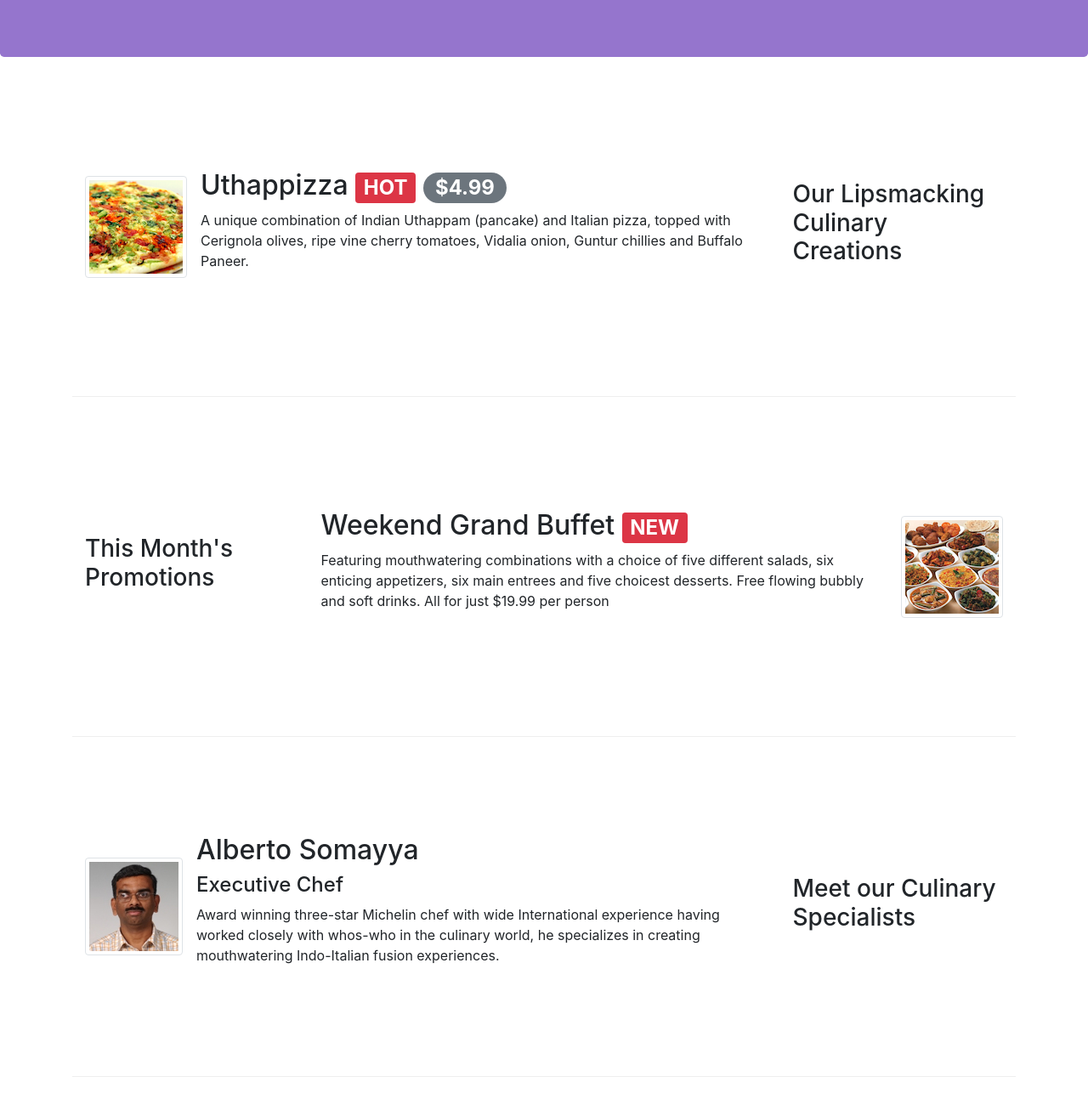
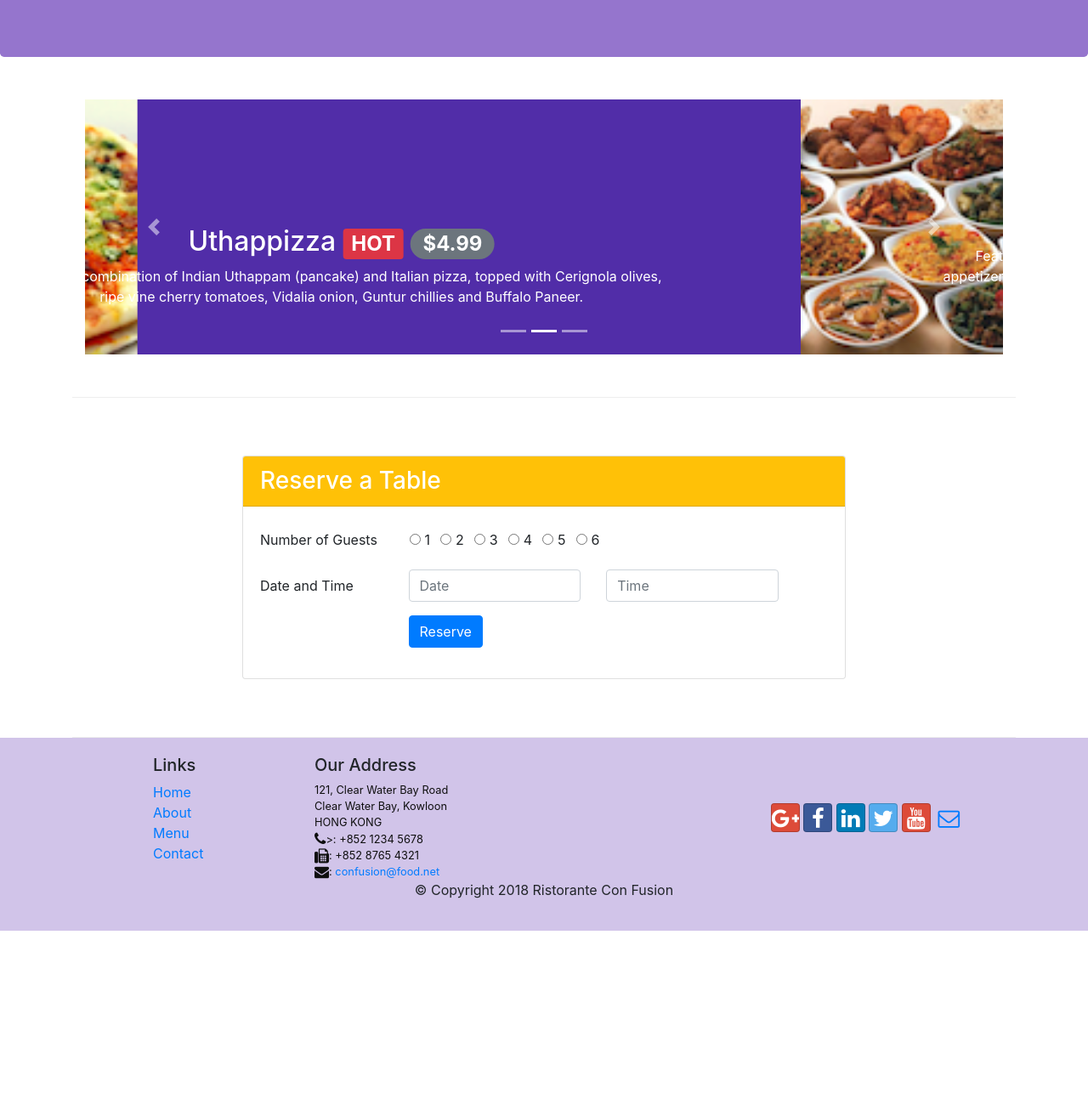
Before and after one commit to kkochie-archive/coursera-bootstrap, a website: page index.html in a window 1280 px wide. Shown: the part 267-1560 px from the top of the page at 85% size. After the commit the page ends 1362 px from the top, so only its background shows below. Drawn offline with nearby package versions, Linux system fonts and the light colour scheme.

Commit message:
Carousel

```diff
--- a/css/styles.css
+++ b/css/styles.css
@@ -44,3 +44,18 @@ body {
     border-bottom: 1px solid #ddd;
     padding: 10px;
 }
+
+.carousel {
+    background:#512DA8;
+}
+
+.carousel-item {
+    height: 300px;
+}
+
+.carousel-item img {
+    position:absolute;
+    top: 0;
+    left: 0;
+    min-height: 300px;
+}
--- a/index.html
+++ b/index.html
@@ -121,16 +121,16 @@
     </header>
 
     <div class="container">
-      <div class="row row-content align-items-center">
-        <div class="col-12 col-sm-4 order-sm-last col-md-3">
-          <h3>Our Lipsmacking Culinary Creations</h3>
-        </div>
-        <div class="col col-sm order-sm-first col-md">
-          <div class="media">
-            <img class="d-flex mr-3 img-thumbnail align-self-center"
-              src="img/uthappizza.png" alt="Uthappizza"/>
-            <div class="media-body">
-              <h2 class="mt-0">Uthappizza
+      <!--Carousel-->
+      <div class="row row-content">
+        <div class="col">
+          <div id="mycarousel" class="carousel slide" data-ride="carousel">
+            <div class="carousel-inner" role="listbox">
+              <div class="carousel-item active">
+                <img class="d-block img-fluid" src="img/uthappizza.png"
+                  alt="Uthappizza">
+                <div class="carousel-caption d-none d-md-block">
+                  <h2>Uthappizza
                     <span class="badge badge-danger">HOT</span>
                     <span class="badge badge-pill badge-secondary">$4.99</span>
                   </h2>
@@ -140,44 +140,45 @@
                   chillies and Buffalo Paneer.</p>
                 </div>
              </div>
-        </div>
-      </div>
 
-      <div class="row row-content align-items-center">
-        <div class="col-12 col-sm-4 col-md-3">
-          <h3>This Month's Promotions</h3>
-        </div>
-        <div class="col col-sm col-md">
-          <div class="media">
-            <div class="media-body">
+              <div class="carousel-item">
+                <img class="d-block img-fluid" src="img/buffet.png" alt="Buffet">
+                <div class="carousel-caption d-none d-md-block">
                   <h2>Weekend Grand Buffet <span class="badge badge-danger">NEW
-                </span></h2>
+                    </span>
+                  </h2>
                   <p class="d-none d-sm-block">Featuring mouthwatering combinations
                   with a choice of five different salads, six enticing appetizers,
                   six main entrees and five choicest desserts. Free flowing bubbly
                   and soft drinks. All for just $19.99 per person</p>
                 </div>
-            <img class="d-flex ml-3 img-thumbnail align-self-center"
-              src="img/buffet.png" alt="Buffet"/>
-          </div>
-        </div>
               </div>
 
-      <div class="row row-content align-items-center">
-        <div class="col-12 col-sm-4 order-sm-last col-md-3">
-          <h3>Meet our Culinary Specialists</h3>
-        </div>
-        <div class="col col-sm order-sm-first col-md">
-          <div class="media">
-            <img class="d-flex mr-3 img-thumbnail align-self-center"
-              src="img/alberto.png" alt="Alberto Somayya" />
-            <div class="media-body">
-              <h2 class="mt-0">Alberto Somayya</h2>
+              <div class="carousel-item">
+                <img class="d-block img-fluid" src="img/alberto.png"
+                  alt="Alberto Soomayya">
+                <div class="carousel-caption d-none d-md-block">
+                  <h2>Alberto Somayya</h2>
                   <h4>Executive Chef</h4>
                   <p class="d-none d-sm-block">Award winning three-star Michelin
                   chef with wide International experience having worked closely
                   with whos-who in the culinary world, he specializes in creating
                   mouthwatering Indo-Italian fusion experiences.</p>
+                </div>
+              </div>
+
+              <ol class="carousel-indicators">
+                <li data-target="#mycarousel" data-slide-to="0" class="active"></li>
+                <li data-target="#mycarousel" data-slide-to="1"></li>
+                <li data-target="#mycarousel" data-slide-to="2"></li>
+              </ol>
+
+              <a class="carousel-control-prev" href="#mycarousel" role="button"
+                data-slide="prev">
+                <span class="carousel-control-prev-icon"></span></a>
+              <a class="carousel-control-next" href="#mycarousel" role="button"
+                data-slide="next">
+                <span class="carousel-control-next-icon"></span></a>
             </div>
           </div>
         </div>
```
Lines whose indentation alone changed are shown as unchanged.
